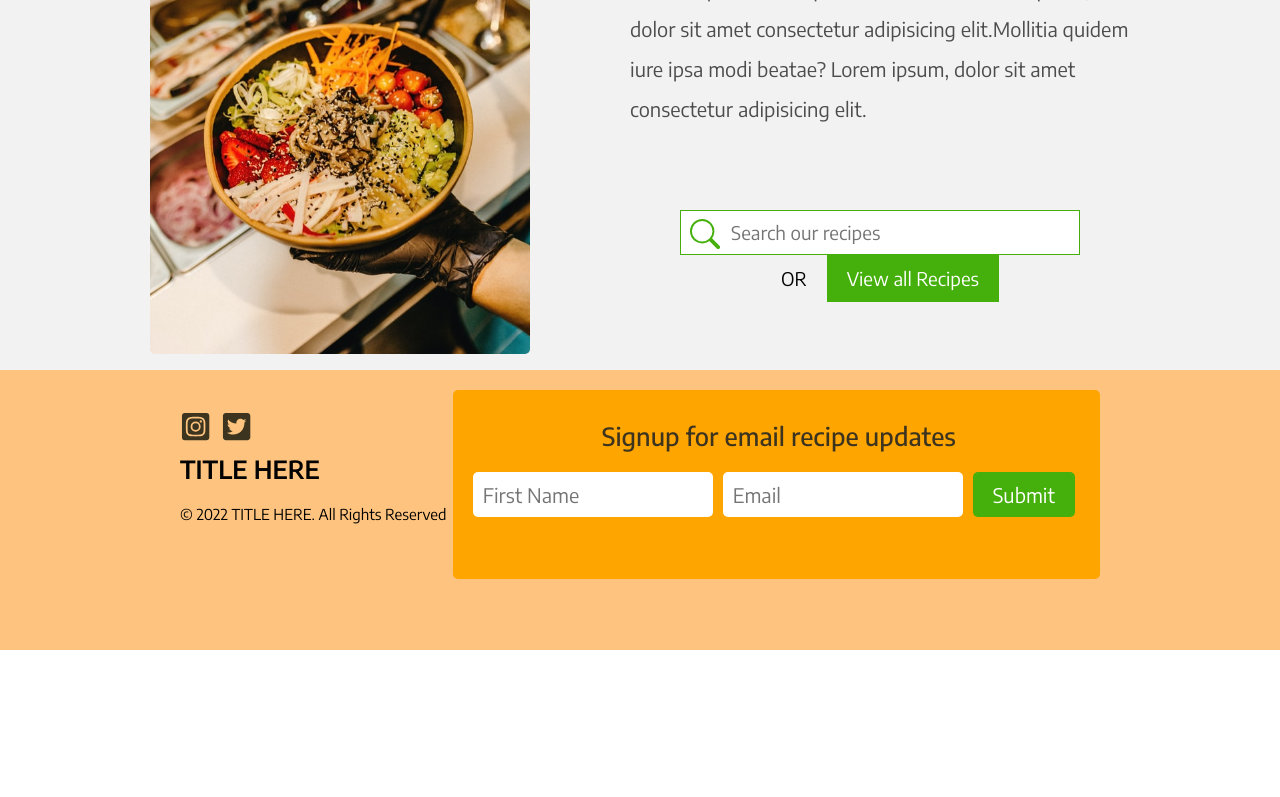
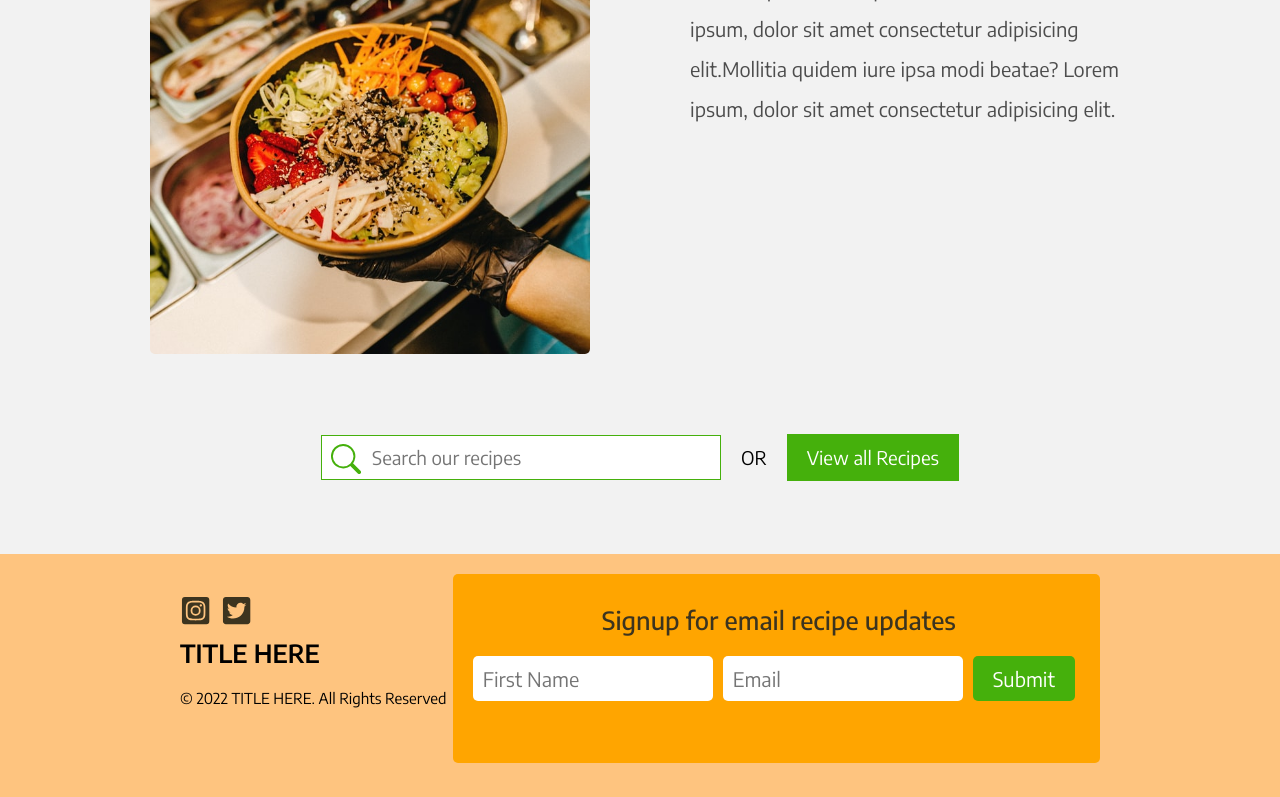
Before and after one commit to AnnaAn01/recipe-website, a React (Create React App) app: page /#/about in a window 1280 px wide. Shown: the part 406-1203 px from the top of the page. Before the commit the page ends 1056 px from the top, so only its background shows below. Built offline with nearby package versions, Linux system fonts and the light colour scheme.

Commit message:
styling about section search bar

```diff
--- a/src/components/AboutPage/AboutPage.css
+++ b/src/components/AboutPage/AboutPage.css
@@ -5,7 +5,8 @@
   background-color: rgb(242, 242, 242);
   /* background-color: #4d4d4d; */
   padding: 0rem 15rem;
-  height: 82vh;
+  height: 105vh;
+  /* height: auto; */
   flex-direction: column;
   /* justify-content: center;
     align-items: center; */
@@ -59,3 +60,7 @@
   margin-bottom: 2rem;
   color: #4d4d4d;
 }
+
+.about-search__wrapper {
+  padding-bottom: 10rem;
+}
--- a/src/components/AboutPage/AboutPage.js
+++ b/src/components/AboutPage/AboutPage.js
@@ -31,8 +31,10 @@ const AboutPage = () => {
                 elit.
               </p>
             </p>
-            <SearchBar />
           </div>
+        </div>
+        <div className="about-search__wrapper">
+          <SearchBar />
         </div>
       </section>
     </>
```
